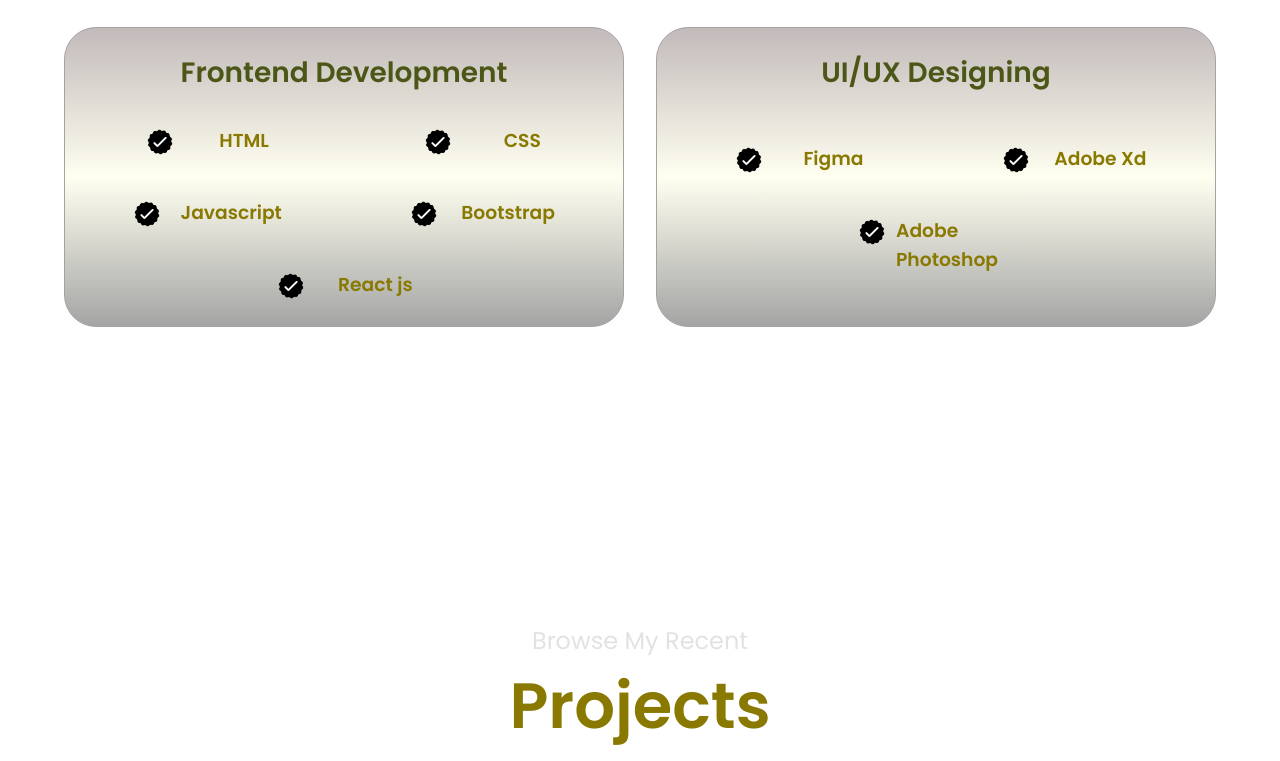
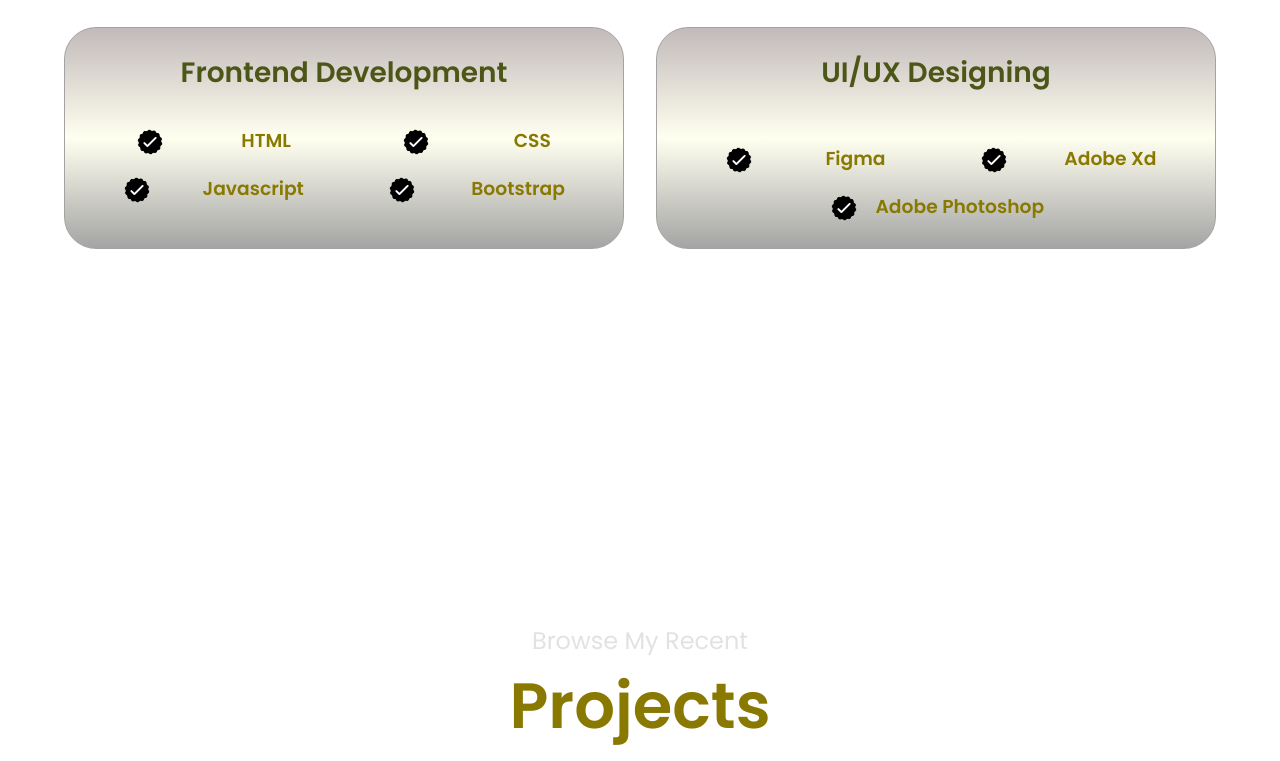
Before and after one commit to Nikkitha-B/Portfolio-Nikkitha-B, a plain HTML site: page index.html in a window 1280 px wide. Shown: the part 1860-2621 px from the top of the page. Drawn offline with Linux system fonts and the light colour scheme.

Commit message:
first commit

```diff
--- a/index.html
+++ b/index.html
@@ -130,16 +130,7 @@
 
                 </div>
               </article>
-              <article>
-                <img
-                  src="./assets/checkmark.png"
-                  alt="Experience icon"
-                  class="icon"/>
-                <div>
-                  <h3>React js</h3>
 
-                </div>
-              </article>
 
             </div>
           </div>
@@ -227,6 +218,7 @@
           <img src="./assets/email.png" alt="Email icon" class="icon contact-icon email-icon"/>
           <p><a href="mailto:nikkithanik@gmail.com">nikkithanik@gmail.com</a></p>
         </div>
+
         <div class="contact-info-container">
           <img src="./assets/linkedin.png" alt="LinkedIn icon" class="icon contact-icon"/>
           <p><a href="https://www.linkedin.com/in/nikkitha-b-374065201">LinkedIn</a></p>
--- a/style.css
+++ b/style.css
@@ -54,12 +54,14 @@ nav {
   gap: 2rem;
   list-style: none;
   font-size: 1.5rem;
+
 }
 
 a {
   color:whitesmoke;
   text-decoration: none;
   text-decoration-color: white;
+
 
 }
 
@@ -345,13 +347,13 @@ top: -170px;
   text-align: initial;
   flex-wrap: wrap;
   flex-direction: row;
-  gap: 2.5rem;
+  gap:1rem;
   justify-content: space-around;
 }
 
 article {
   display: flex;
-  width: 10rem;
+  width: 14rem;
   justify-content: space-around;
   gap: 0.5rem;
 }
@@ -419,7 +421,8 @@ article .icon {
 }
 
 .contact-info-container p {
-  font-size: larger;
+  font-size: x-large;
+  gap:1rem;
 }
 
 .contact-icon {
@@ -433,7 +436,7 @@ article .icon {
 /* FOOTER SECTION */
 
 footer {
-  height: 10vh;
+  height: 5vh;
   margin: 0 4rem;
 }
 
```
